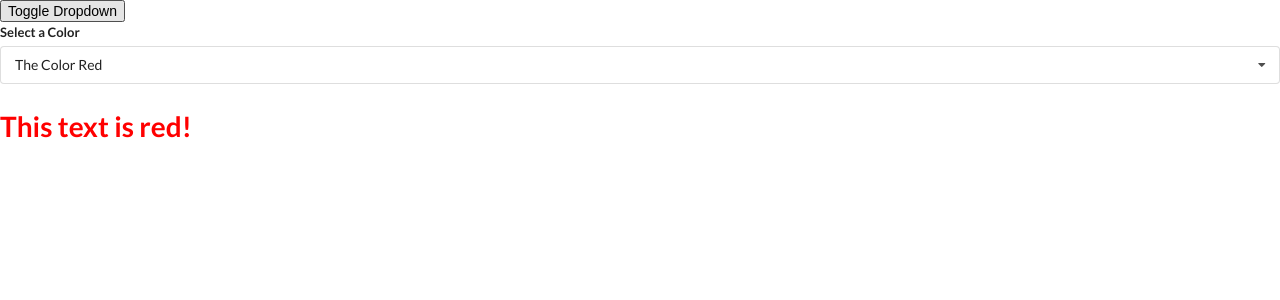
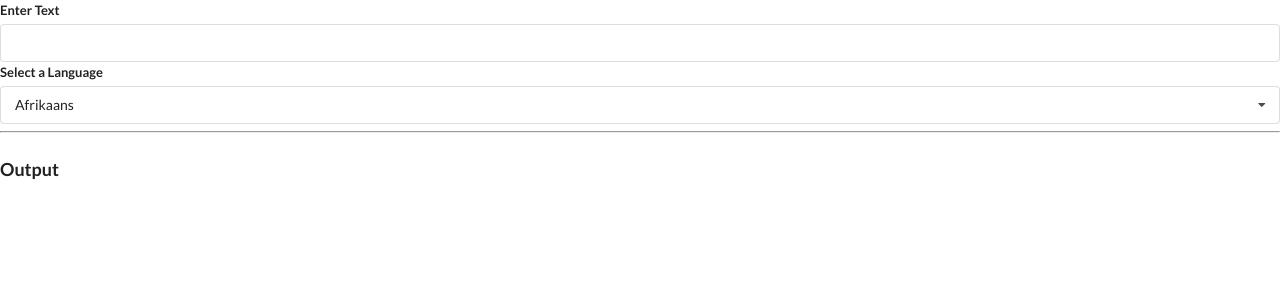
Before and after one commit to kanderson425/Modern-react-with-redux, a React (Create React App) app in the folder widgets/: page / in a window 1280 px wide. Shown: the top 300 px of the page. Built offline with nearby package versions, Linux system fonts and the light colour scheme; no server answers.

Commit message:
Adds the Translate component and the Google translation API call from the Convert component.

```diff
--- a/widgets/src/App.js
+++ b/widgets/src/App.js
@@ -2,6 +2,7 @@
 import Accordion from "./components/Accordion";
 import Search from "./components/Search";
 import Dropdown from "./components/Dropdown";
+import Translate from "./components/Translate";
 
 const items = [
   {
@@ -22,21 +23,9 @@
 ];
 
 export default () => {
-  const [selected, setSelected] = useState(options[0]);
-  const [showDropdown, setShowDropdown] = useState(true);
-
   return (
     <div>
-      <button onClick={() => setShowDropdown(!showDropdown)}>
-        Toggle Dropdown
-      </button>
-      {showDropdown ? (
-        <Dropdown
-          selected={selected}
-          options={options}
-          onSelectedChange={setSelected}
-        />
-      ) : null}
+      <Translate />
     </div>
   );
 };
--- /dev/null
+++ b/widgets/src/components/Convert.js
@@ -0,0 +1,22 @@
+import React, { useState, useEffect } from "react";
+import axios from "axios";
+
+export const Convert = ({ language, text }) => {
+  useEffect(() => {
+    axios.post(
+      "https://translation.googleapis.com/language/translate/v2",
+      {},
+      {
+        params: {
+          q: text,
+          target: language.value,
+          key: "AIzaSyCHUCmpR7cT_yDFHC98CZJy2LTms-IwDlM",
+        },
+      }
+    );
+  }, [language, text]);
+
+  return <div></div>;
+};
+
+export default Convert;
--- a/widgets/src/components/Dropdown.js
+++ b/widgets/src/components/Dropdown.js
@@ -1,6 +1,6 @@
 import React, { useState, useEffect, useRef } from "react";
 
-const Dropdown = ({ options, selected, onSelectedChange }) => {
+const Dropdown = ({ options, selected, onSelectedChange, label }) => {
   const [open, setOpen] = useState(false);
   const ref = useRef();
 
@@ -40,7 +40,7 @@
   return (
     <div ref={ref} className="ui form">
       <div className="field">
-        <label className="label">Select a Color</label>
+        <label className="label">{label}</label>
         <div
           onClick={() => setOpen(!open)}
           className={`ui selection dropdown ${open ? "visible active" : ""}`}
@@ -52,9 +52,6 @@
           </div>
         </div>
       </div>
-      <h1 style={{ color: `${selected.value}` }}>
-        This text is {selected.value}!
-      </h1>
     </div>
   );
 };
--- /dev/null
+++ b/widgets/src/components/Translate.js
@@ -0,0 +1,45 @@
+import React, { useState } from "react";
+import Dropdown from "./Dropdown";
+import Convert from "./Convert";
+
+const options = [
+  {
+    label: "Afrikaans",
+    value: "af",
+  },
+  {
+    label: "Arabic",
+    value: "ar",
+  },
+  {
+    label: "Hindi",
+    value: "hi",
+  },
+];
+
+const Translate = () => {
+  const [language, setLanguage] = useState(options[0]);
+  const [text, setText] = useState("");
+
+  return (
+    <div>
+      <div className="ui form">
+        <div className="field">
+          <label>Enter Text</label>
+          <input value={text} onChange={(e) => setText(e.target.value)} />
+        </div>
+      </div>
+      <Dropdown
+        label="Select a Language"
+        onSelectedChange={setLanguage}
+        selected={language}
+        options={options}
+      />
+      <hr />
+      <h3 className="ui header">Output</h3>
+      <Convert text={text} language={language} />
+    </div>
+  );
+};
+
+export default Translate;
```
Also changed, not shown: 2 other files (tests, documents, lock files or other folders).
